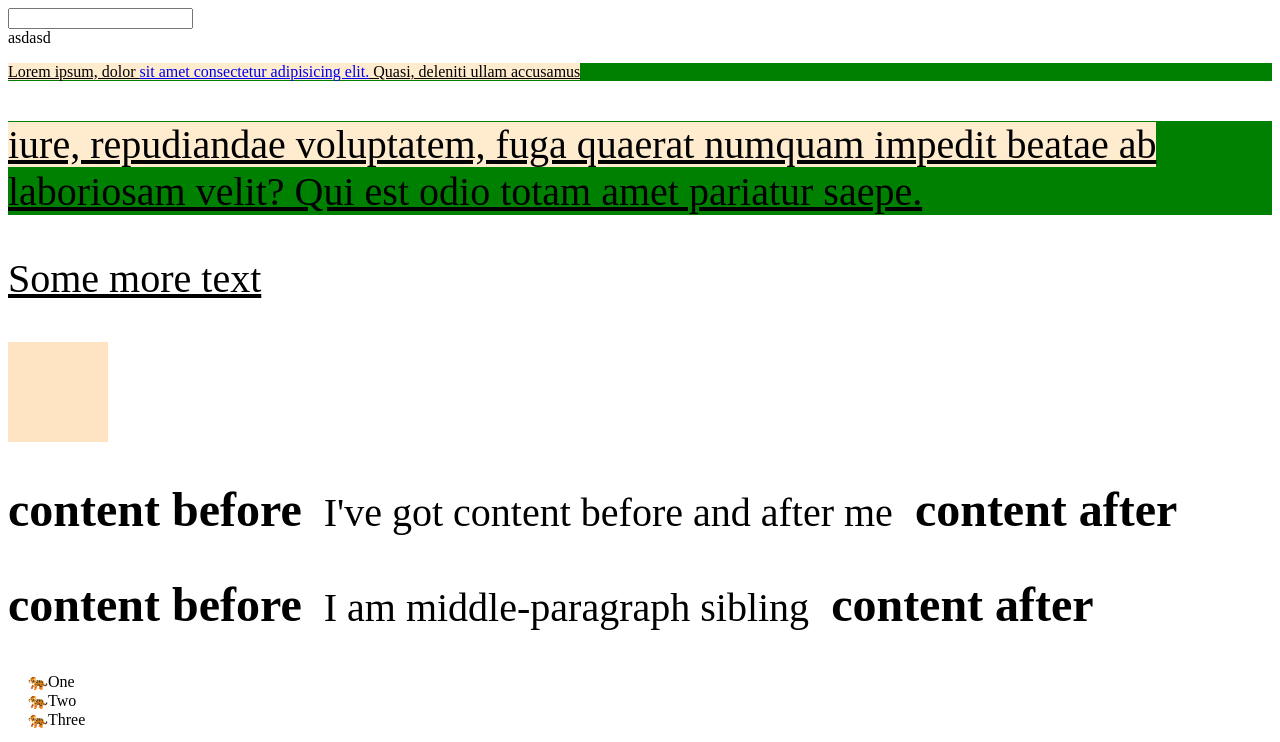
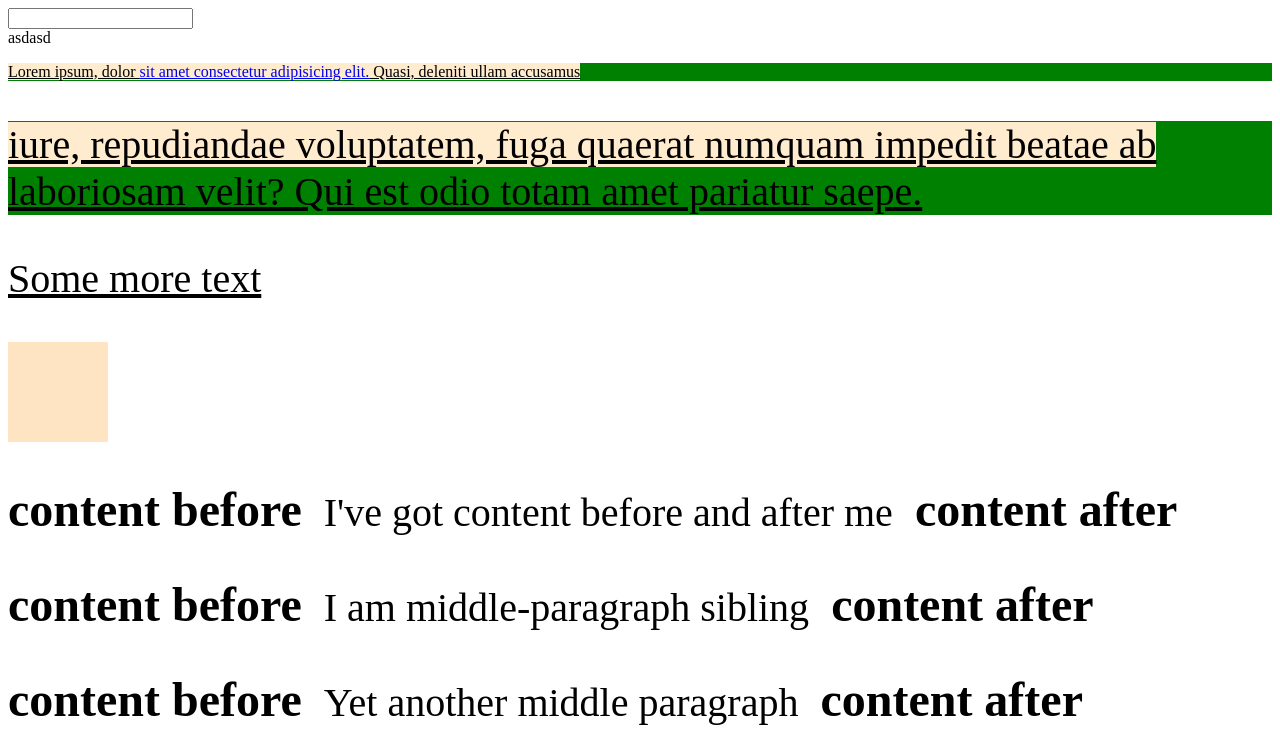
Before and after one commit to stanislau93/git_first_demo, a plain HTML site: page index.html in a window 1280 px wide. Shown: the top 742 px of the page. Drawn offline with Linux system fonts and the light colour scheme.

Commit message:
Added README

```diff
--- a/index.html
+++ b/index.html
@@ -85,6 +85,8 @@
 
   <p class="middle-paragraph">I am middle-paragraph sibling</p>
 
+  <p class="middle-paragraph">Yet another middle paragraph</p>
+
   <ul>
     <li class="list-item">One</li>
     <li class="list-item">Two</li>
```
Also changed, not shown: 1 other file.
